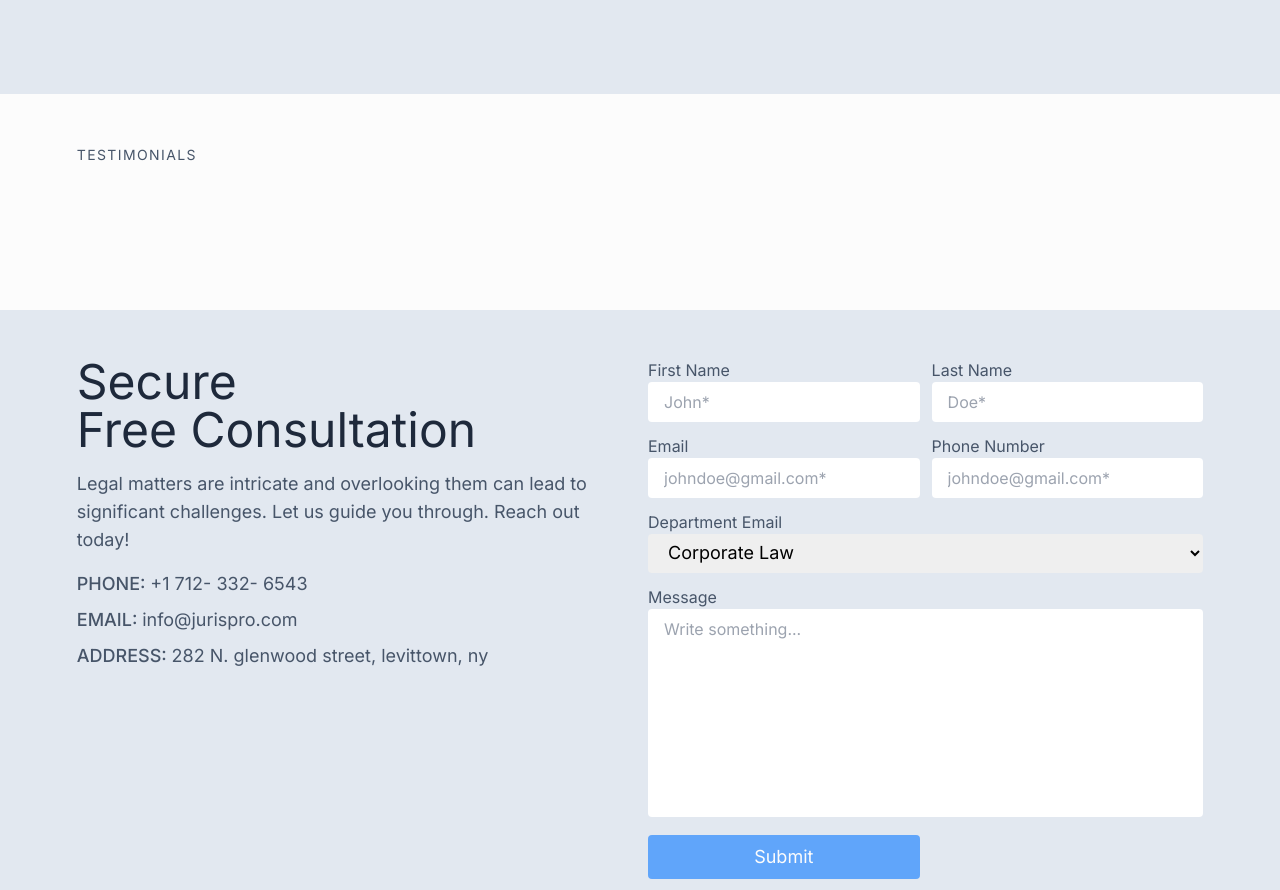
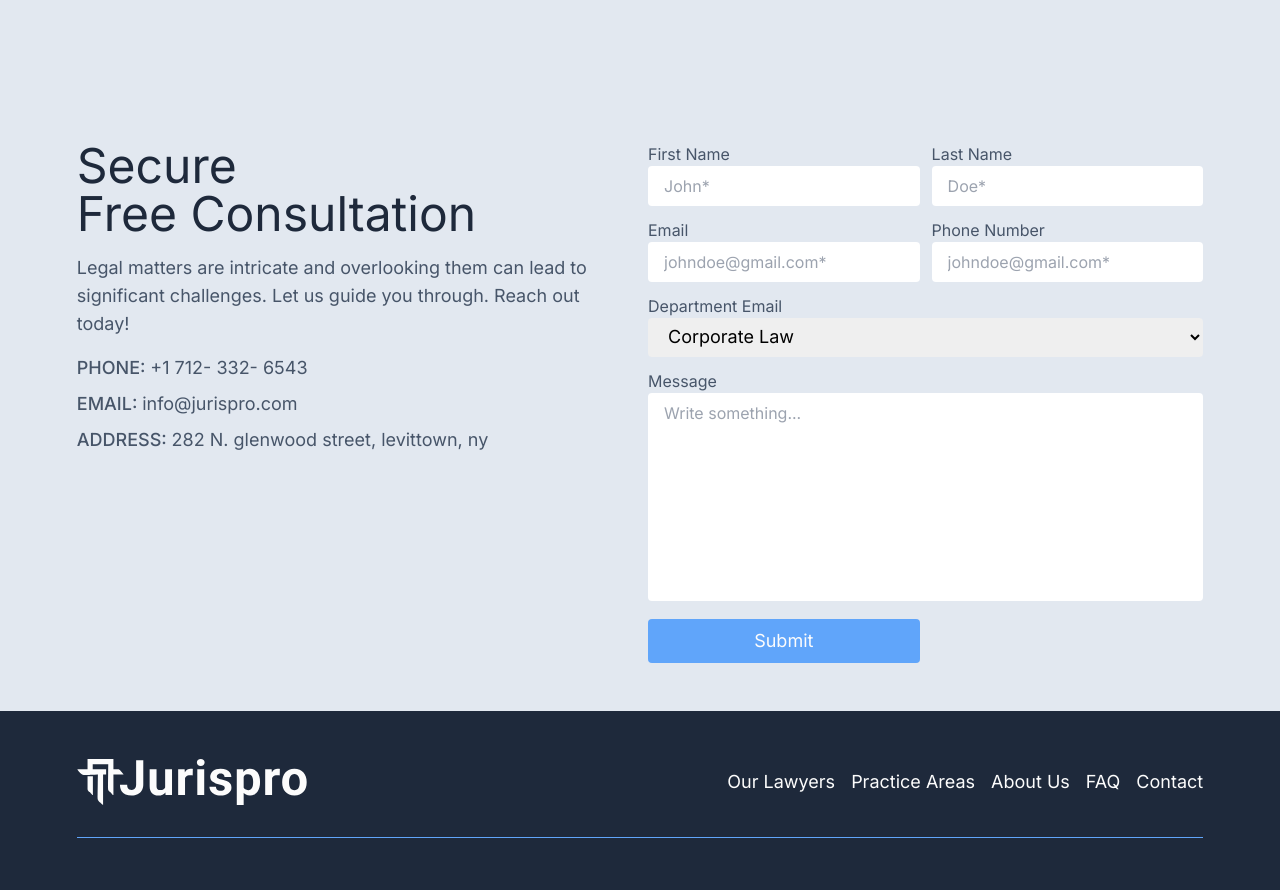
Before and after one commit to KevinMuthangia/law-firm-nextjs, a Next.js app: page / in a window 1280 px wide. Shown: the part 3330-4220 px from the top of the page. Built offline with nearby package versions, Linux system fonts and the light colour scheme.

Commit message:
first commit

```diff
--- a/components/Testimonials.tsx
+++ b/components/Testimonials.tsx
@@ -24,7 +24,7 @@ const Testimony = ({ name, text, date }: TestimonyProps) => {
 
 const Testimonials = () => {
 	return (
-		<section className="py-6 lg:py-12 padding-x">
+		<section className="hidden py-6 lg:py-12 padding-x">
 			<span className="text-title">Testimonials</span>
 			<div className="py-12">
 				{/* <Carousel infiniteLoop={true} autoPlay={true} showThumbs={false} showStatus={false} showIndicators={false} stopOnHover={true} >
```
